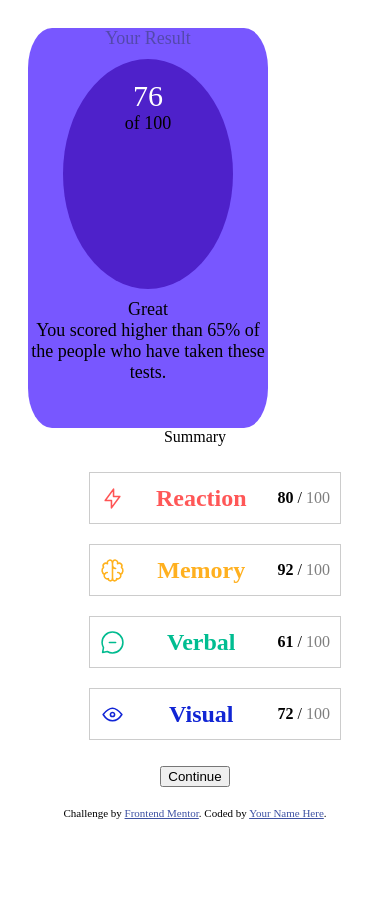
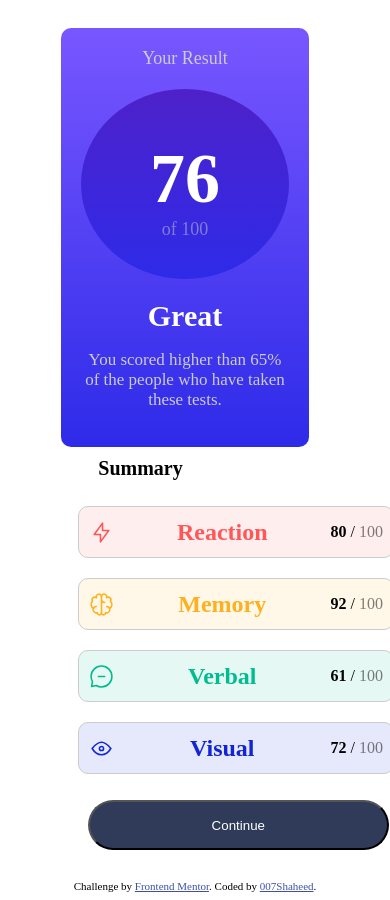
Before and after one commit to 007Shaheed/results-summary-component-main, a plain HTML site: page index.html in a window 390 px wide. Before the commit the page ends 844 px from the top, so only its background shows below. Drawn offline with Linux system fonts and the light colour scheme.

Commit message:
Final Editing

```diff
--- a/index.html
+++ b/index.html
@@ -22,27 +22,33 @@
       <div class="results">
         <div class="your">Your Result</div>
         <div class="circle">
-          <div id="score">76</div>
-          of 100
+          <div class="scores">
+            <div class="score">76</div>
+            <div class="out_of">of 100</div>
+          </div>
         </div>
-        <div>Great</div>
-        <div>
-          You scored higher than 65% of the people who have taken these tests.
+        <div class="great">
+          <div id="great_word">Great</div>
+          <div>
+            <p>
+              You scored higher than 65% of the people who have taken these
+              tests.
+            </p>
+          </div>
         </div>
       </div>
 
       <div class="summary">
-        Summary
+        <div class="summary_word">Summary</div>
         <ul id="category-cards"></ul>
+        <button class="btn">Continue</button>
       </div>
-
-      <button>Continue</button>
     </div>
     <div class="attribution">
       Challenge by
       <a href="https://www.frontendmentor.io?ref=challenge" target="_blank"
         >Frontend Mentor</a
-      >. Coded by <a href="#">Your Name Here</a>.
+      >. Coded by <a href="#">007Shaheed</a>.
     </div>
   </body>
 </html>
--- a/style.css
+++ b/style.css
@@ -1,8 +1,12 @@
 body {
   --light-red: hsl(0, 100%, 67%);
+  --blurred-light-red: hsla(0, 100%, 67%, 0.1);
   --orangey-yellow: hsl(39, 100%, 56%);
+  --blurred-orangey-yellow: hsla(39, 100%, 56%, 0.1);
   --green-teal: hsl(166, 100%, 37%);
+  --blurred-green-teal: hsla(166, 100%, 37%, 0.1);
   --cobalt-blue: hsl(234, 85%, 45%);
+  --blurred-cobalt-blue: hsl(234, 85%, 45%, 0.1);
   --background-light-slate-blue: hsl(252, 100%, 67%);
   --background-light-royal-blue: hsl(241, 81%, 54%);
   --circle-violet-blue: hsla(256, 72%, 46%, 1);
@@ -12,6 +16,11 @@ body {
   --light-lavender: hsl(241, 100%, 89%);
   --dark-gray-blue: hsl(224, 30%, 27%);
   --link-blue: hsl(228, 45%, 44%);
+  font-family: Hanken Grotesk;
+}
+
+body {
+  align-items: center;
 }
 
 .attribution {
@@ -34,6 +43,7 @@ body {
   flex-wrap: wrap;
   align-content: space-between;
   justify-content: center;
+  border-radius: 10px;
 }
 
 img {
@@ -47,36 +57,58 @@ img {
 .box {
   max-width: 400px;
   margin: 0 auto;
+  margin-top: 30px;
+  margin-left: 26%;
+  align-items: center;
+  border-color: black;
   padding: 20px;
   text-align: center;
+  display: grid;
+  grid-template-columns: 1fr 1fr;
 }
 .results {
-  height: 25rem;
-  width: 15rem;
-  background-color: var(--background-light-slate-blue);
+  height: 23rem;
+  width: 13rem;
+  background: linear-gradient(
+    var(--background-light-slate-blue),
+    var(--background-light-royal-blue)
+  );
   font-size: 18px;
   border-radius: 10%;
+  padding: 20px;
 }
 .your {
   text-align: center;
-  color: var(--dark-gray-blue);
-  opacity: 0.5;
+  color: #ccc;
 }
 .circle {
-  width: 130px;
   height: 190px;
-  background-color: var(--circle-violet-blue);
+  background: linear-gradient(
+    var(--circle-violet-blue),
+    var(--background-light-royal-blue)
+  );
   margin: 0 auto;
-  margin-top: 10px;
-  margin-bottom: 10px;
-  padding: 20px;
-  text-align: center;
+  margin-top: 20px;
+  margin-bottom: 20px;
   border-radius: 50%;
   text-align: center;
+  display: flex;
+  justify-content: center;
 }
-#score {
+.great {
+  color: #ccc;
+}
+#great_word {
   color: var(--white);
   font-size: 30px;
+  font-weight: bold;
+}
+.score {
+  color: var(--white);
+  font-size: 70px;
+  font-weight: bold;
+  text-align: center;
+  margin-top: 10px;
 }
 
 .category-card:nth-child(1) h2 {
@@ -91,3 +123,96 @@ img {
 .category-card:nth-child(4) h2 {
   color: var(--cobalt-blue);
 }
+.category-card:nth-child(1) {
+  background: var(--blurred-light-red);
+}
+.category-card:nth-child(2) {
+  background: var(--blurred-orangey-yellow);
+}
+.category-card:nth-child(3) {
+  background: var(--blurred-green-teal);
+}
+.category-card:nth-child(4) {
+  background: var(--blurred-cobalt-blue);
+}
+.scores {
+  margin: 10px;
+  color: #ccc;
+  display: flex;
+  flex-direction: column;
+  flex-wrap: nowrap;
+  justify-content: center;
+  align-items: stretch;
+}
+.out_of {
+  opacity: 0.5;
+}
+.results p {
+  font-size: 17px;
+}
+
+.summary {
+  flex-basis: calc(50% - 10px);
+  align-items: left;
+}
+.summary_word {
+  color: black;
+  font-size: 20px;
+  font-weight: bold;
+  margin-top: 10px;
+  margin-left: -109px;
+}
+.btn {
+  background: var(--dark-gray-blue);
+  color: var(--white);
+  width: 70%;
+  padding: 10px 30px;
+  cursor: pointer;
+  display: block;
+  margin: 10px auto;
+  margin-left: 70px;
+  outline: none;
+  border-radius: 30px;
+}
+.btn:hover {
+  background: linear-gradient(
+    var(--background-light-slate-blue),
+    var(--background-light-royal-blue)
+  );
+}
+@media (min-width: 374px) and (max-width: 765px) {
+  .box {
+    max-width: 100%;
+    margin: 0 auto;
+    padding: 20px;
+    text-align: center;
+    display: flex;
+    align-items: center;
+    flex-wrap: wrap;
+    flex-direction: column;
+  }
+  .category-card {
+    width: 100%;
+  }
+
+  .results {
+    flex: 1;
+    background: linear-gradient(
+      var(--background-light-slate-blue),
+      var(--background-light-royal-blue)
+    );
+    font-size: 18px;
+    border-radius: 10px;
+    padding: 20px;
+    margin-right: 20px;
+  }
+
+  .summary {
+    margin-left: 0px;
+  }
+  .btn {
+    width: 90%;
+    margin-left: 60px;
+    height: 50px;
+  }
+}
```
